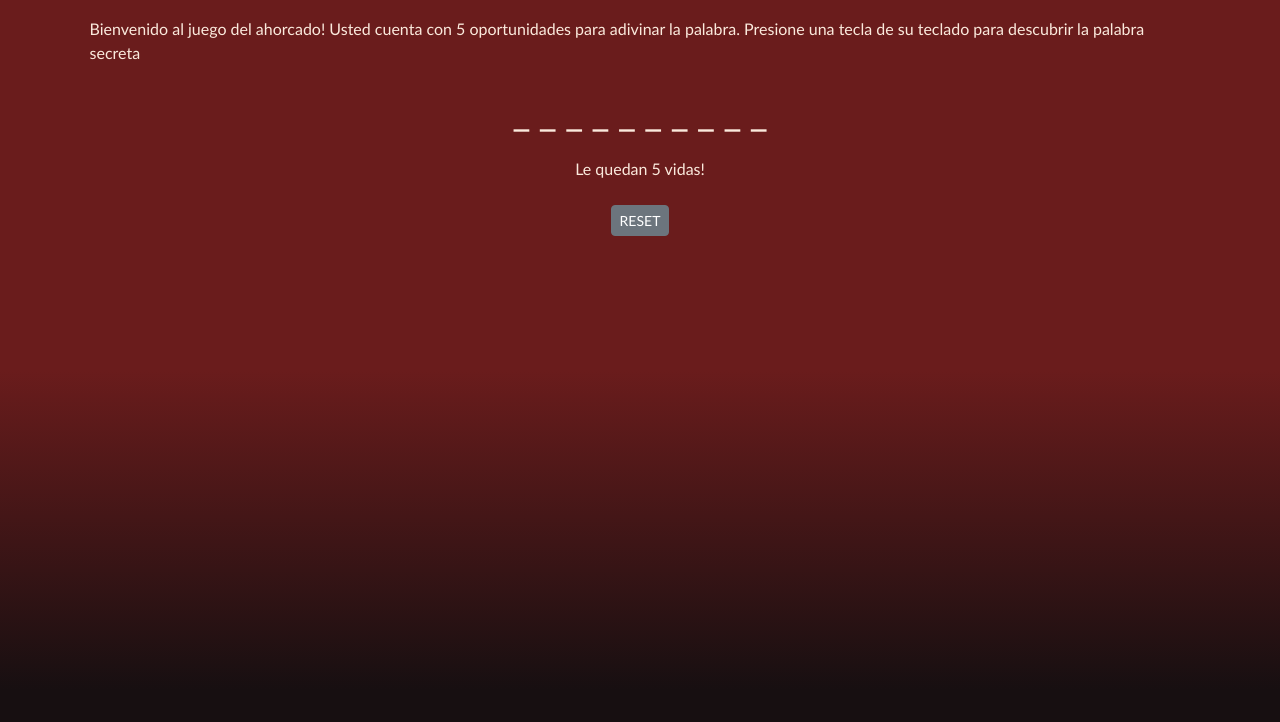
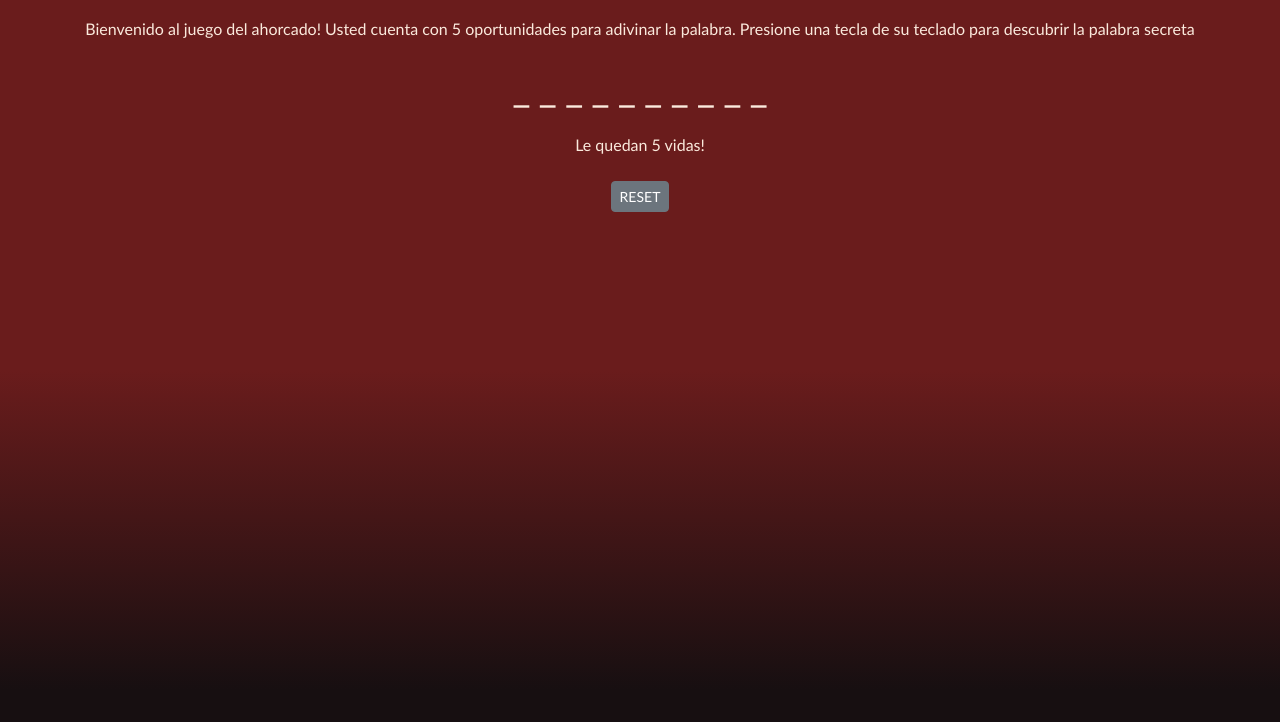
Before and after one commit to segmauricio/hangmanGame, a plain HTML site: page index.html in a window 1280 px wide. Shown: the part 78-800 px from the top of the page. Drawn offline with nearby package versions, Linux system fonts and the light colour scheme.

Commit message:
Add files via upload
Centering of the description has been fixed.

```diff
--- a/style.css
+++ b/style.css
@@ -25,7 +25,8 @@ html, body {
   }
   .descripcion{
     padding-top: 20px;
-    margin: 0% 7%;
+    display: flex;
+    justify-content: center;
   }
   #game {
     text-align: center;
```
